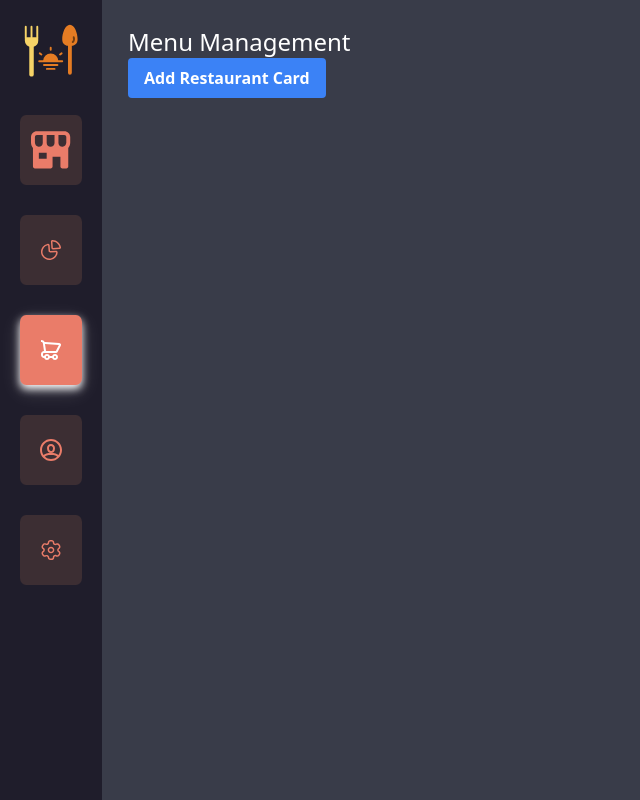
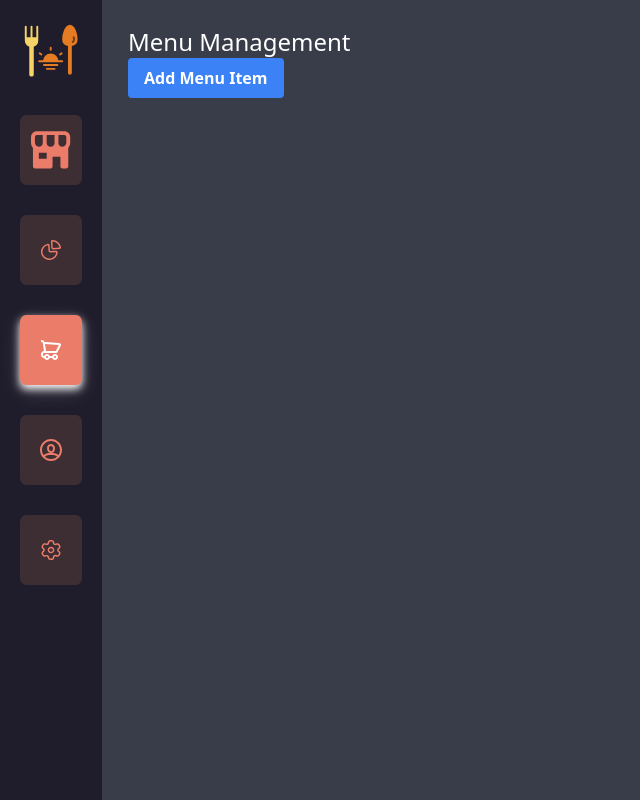
Before and after one commit to Aggerio/REMA, a React (Vite) app in the folder frontend/: page /restaurant/menu in a window 1280 px wide. Shown: the whole page, without its empty margins (0-640 px from the left). Built offline with nearby package versions, Linux system fonts and the light colour scheme.

Commit message:
added menu management

```diff
--- a/frontend/src/components/MenuCard.jsx
+++ b/frontend/src/components/MenuCard.jsx
@@ -1,7 +1,7 @@
 import { useNavigate } from "react-router-dom";
 
 export default function MenuCard({
-  rest_id,
+  food_id,
   food_img,
   food_name,
   food_price,
@@ -11,7 +11,7 @@ export default function MenuCard({
 
   const navigate = useNavigate();
   return (
-    <div className="relative min-w-[20vw] min-h-[10vh] max-w-[20%] max-h-[15%] m-3" onClick={() => {navigate(`/restaurant/${rest_id}`)}}>
+    <div className="relative min-w-[20vw] min-h-[10vh] max-w-[20%] max-h-[15%] m-3" >
       <img className="object-contain rounded-[10%] absolute left-0 top-0"  src={food_img} />
       <div className="text-center bg-[#1F1D2B] rounded-[10%] pt-[70%] pb-[10%] pr-[5%] pl-[5%]">
         <p className="text-white">{food_name}</p>
--- a/frontend/src/pages/MenuManagement.jsx
+++ b/frontend/src/pages/MenuManagement.jsx
@@ -66,14 +66,14 @@ export default function MenuManagement() {
               openAddModal();
             }}
           >
-            Add Restaurant Card
+            Add Menu Item
           </button>
           {menuCards.length > 0 && (
             <button
               className="ml-2 bg-red-500 hover:bg-red-700 text-white font-bold py-2 px-4 rounded"
               onClick={() => deleteMenuCard(menuCards.length - 1)}
             >
-              Delete Restaurant Card
+              Delete Menu Item
             </button>
           )}
         </div>
@@ -82,7 +82,7 @@ export default function MenuManagement() {
       {isAddModalOpen && (
         <div className="fixed z-10 inset-0 overflow-y-auto flex justify-center items-center bg-black bg-opacity-50">
           <div className="bg-white p-6 rounded-lg">
-            <h2 className="text-lg font-semibold mb-4">Add New Restaurant</h2>
+            <h2 className="text-lg font-semibold mb-4">Add New Menu Item</h2>
             <div className="mb-4">
               <label className="block text-gray-700 text-sm font-bold mb-2">
                 Image Link:
```
